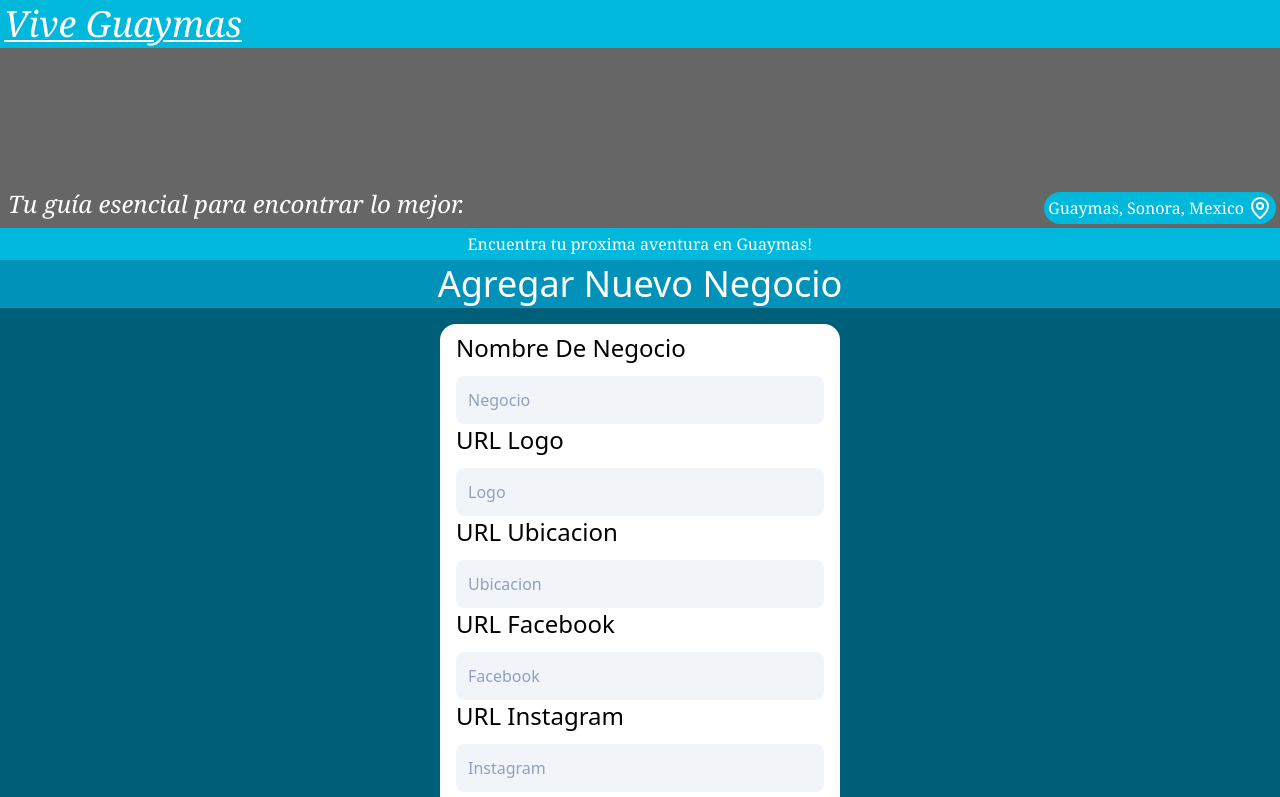
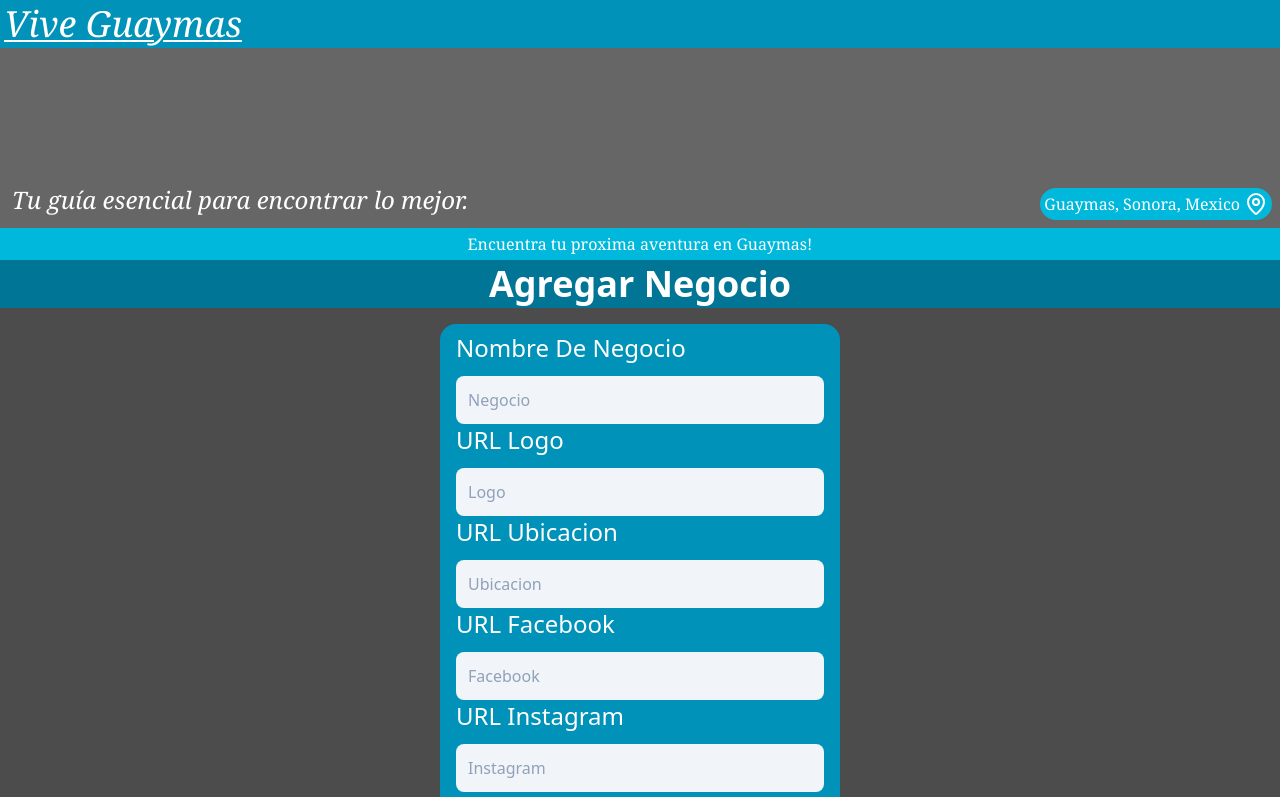
Before and after one commit to TylerBrock01/FE_gsono, a React (Vite) app: page /register in a window 1280 px wide. Shown: the top 797 px of the page. Built offline with nearby package versions, Linux system fonts and the light colour scheme.

Commit message:
style updates

```diff
--- a/src/layout/HomeLayout.tsx
+++ b/src/layout/HomeLayout.tsx
@@ -9,9 +9,9 @@ export default function HomeLayout() {
             <title>vive guaymas</title>
             <link rel="shortcut icon" href="/src/img/dona.jpg" type="image/x-icon"   />
             <div className=' min-h-screen'>
-                <Link to='/' className='bg-cyan-500 font-serif text-white p-1 flex text-4xl  italic capitalize font-medium decoration-2 underline underline-offset-3'>vive guaymas</Link>
+                <Link to='/' className='bg-cyan-600 font-serif text-white p-1 flex text-4xl  italic capitalize font-medium decoration-2 underline underline-offset-3'>vive guaymas</Link>
                 <header className=' bg-[url("/src/img/hero.jpg")] bg-cover bg-no-repeat md:bg-right lg:bg-center'>
-                    <div className='flex flex-col md:flex-row justify-between md:items-center lg:items-end h-40 md:h-45 font-serif p-1  z-1 bg-black/60 text-white'>
+                    <div className='flex flex-col md:flex-row justify-between md:items-center lg:items-end h-40 md:h-45 font-serif p-2  z-1 bg-black/60 text-white'>
                         <h2 className='italic p-1 text-2xl'>Tu guía esencial para encontrar lo mejor. </h2>
                         <div className="flex justify-end">
                             <Link className=' p-1 flex justify-center rounded-full gap-1 bg-cyan-500 text-white' to="/register">
--- a/src/views/HomeView.tsx
+++ b/src/views/HomeView.tsx
@@ -14,8 +14,8 @@ export default function HomeView() {
 
     return(
         <>
-            <nav className='grid md:justify-center lg:flex p-1'>
-                <ul className='grid grid-cols-2 gap-2 md:flex italic '>
+            <nav className='grid p-1'>
+                <ul className='grid grid-cols-2 md:flex md:justify-evenly lg:justify-center gap-2 italic '>
                     {categories.map((category) => ( // Itera sobre el array de categorías
                         <li key={category.id}>
                             <NavLink
@@ -29,7 +29,6 @@ export default function HomeView() {
                     ))}
                 </ul>
             </nav>
-
             {/*index*/}
             <h1 className='bg-cyan-600 text-white flex justify-center p-1 border-black border-b-1'>Explora Guaymas: Descubre el Corazón de Nuestros Negocios Locales</h1>
             <section className='text-white'>
--- a/src/views/RegisterView.tsx
+++ b/src/views/RegisterView.tsx
@@ -19,13 +19,13 @@ export default function RegisterView() {
     }
     return(
         <>
-            <h1 className="text-4xl bg-cyan-600 text-white text-center capitalize py-1">agregar Nuevo negocio</h1>
+            <h1 className="flex justify-start md:justify-center text-4xl bg-cyan-700 text-white font-bold capitalize px-4 py-1">agregar negocio</h1>
 
             <form
                 onSubmit={handleSubmit(handleRegister)}
-                className=" bg-cyan-800 gap-2 py-2 border-black border-b-1 flex flex-col items-center"
+                className=" bg-black/70 gap-2 py-2 border-black border-b-1 flex flex-col items-center"
             >
-                <div className='bg-white rounded-2xl mt-2 w-80 md:w-100 gap-2 p-2 px-4 font-light'>
+                <div className='bg-cyan-600 text-white rounded-2xl mt-2 w-80 md:w-100 gap-2 p-2 px-4 font-light'>
                     {/*name*/}
                     <label id='nameLabel' className="grid grid-cols-1 space-y-3">
                         {/*name*/}
```
